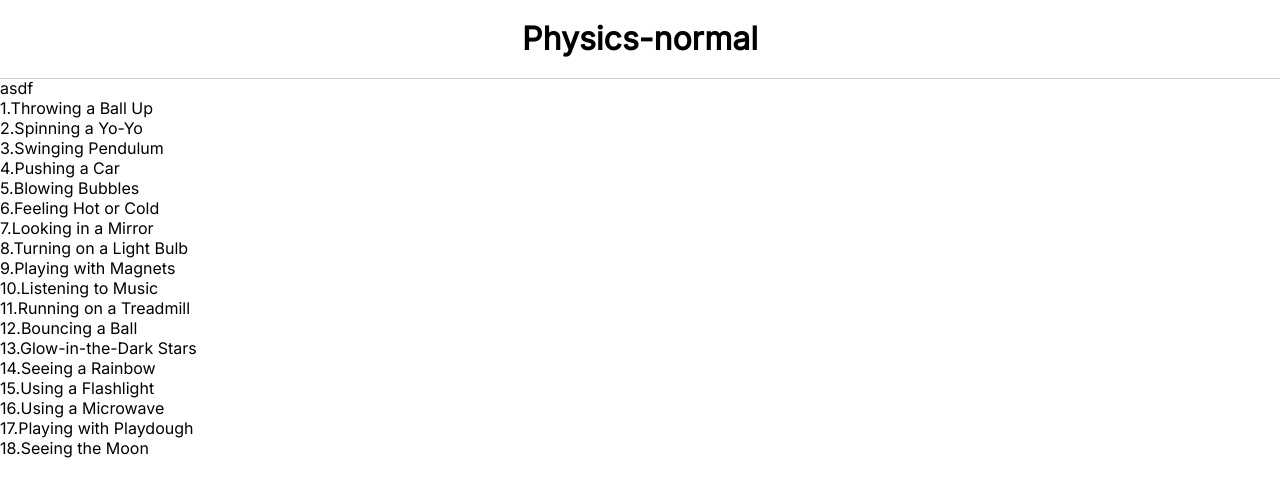
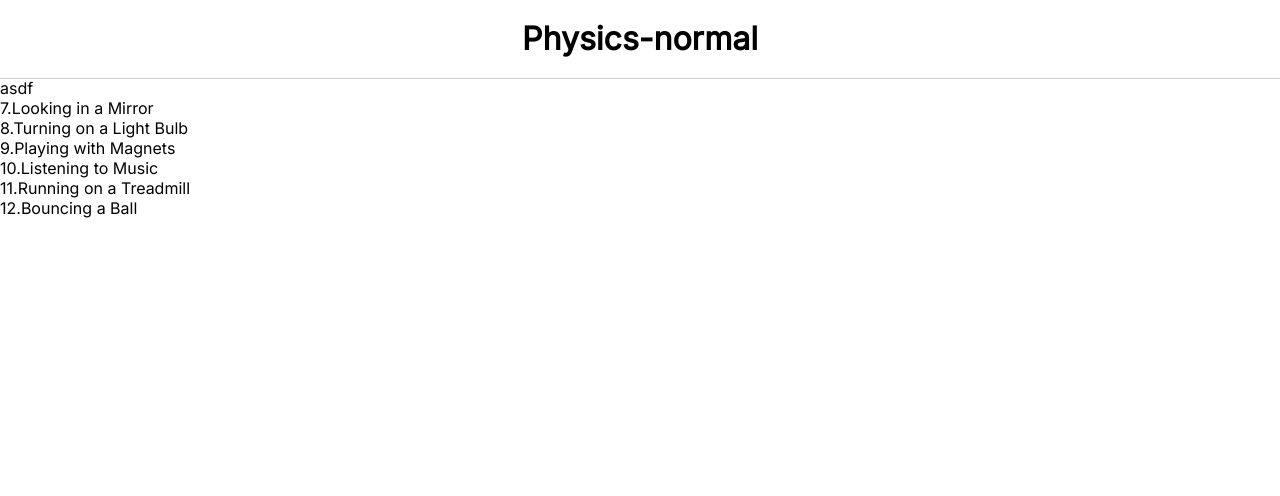
Before and after one commit to BadangGit/PPT-Project, a Vue app in the folder normal/: page / in a window 1280 px wide. Shown: the top 496 px of the page. Built offline with nearby package versions, Linux system fonts and the light colour scheme.

Commit message:
make classification card system
card item classificate to nowPageNum

```diff
--- a/normal/src/components/cards/itemCard.vue
+++ b/normal/src/components/cards/itemCard.vue
@@ -9,5 +9,7 @@ const props = defineProps({
 </script>
 
 <template>
-  <div>{{ props.simulCategory.cardNum + "." + props.simulCategory.name }}</div>
+  <div>
+    {{ props.simulCategory.cardNum + 1 + "." + props.simulCategory.name }}
+  </div>
 </template>
--- a/normal/src/views/mainPage.vue
+++ b/normal/src/views/mainPage.vue
@@ -9,32 +9,39 @@ type Categories = {
 };
 
 const simulCategories: Array<Categories> = [
-  { name: "Throwing a Ball Up", cardNum: 1 },
-  { name: "Spinning a Yo-Yo", cardNum: 2 },
-  { name: "Swinging Pendulum", cardNum: 3 },
-  { name: "Pushing a Car", cardNum: 4 },
-  { name: "Blowing Bubbles", cardNum: 5 },
-  { name: "Feeling Hot or Cold", cardNum: 6 },
-  { name: "Looking in a Mirror", cardNum: 7 },
-  { name: "Turning on a Light Bulb", cardNum: 8 },
-  { name: "Playing with Magnets", cardNum: 9 },
-  { name: "Listening to Music", cardNum: 10 },
-  { name: "Running on a Treadmill", cardNum: 11 },
-  { name: "Bouncing a Ball", cardNum: 12 },
-  { name: "Glow-in-the-Dark Stars", cardNum: 13 },
-  { name: "Seeing a Rainbow", cardNum: 14 },
-  { name: "Using a Flashlight", cardNum: 15 },
-  { name: "Using a Microwave", cardNum: 16 },
-  { name: "Playing with Playdough", cardNum: 17 },
-  { name: "Seeing the Moon", cardNum: 18 },
+  { name: "Throwing a Ball Up", cardNum: 0 },
+  { name: "Spinning a Yo-Yo", cardNum: 1 },
+  { name: "Swinging Pendulum", cardNum: 2 },
+  { name: "Pushing a Car", cardNum: 3 },
+  { name: "Blowing Bubbles", cardNum: 4 },
+  { name: "Feeling Hot or Cold", cardNum: 5 },
+  { name: "Looking in a Mirror", cardNum: 6 },
+  { name: "Turning on a Light Bulb", cardNum: 7 },
+  { name: "Playing with Magnets", cardNum: 8 },
+  { name: "Listening to Music", cardNum: 9 },
+  { name: "Running on a Treadmill", cardNum: 10 },
+  { name: "Bouncing a Ball", cardNum: 11 },
+  { name: "Glow-in-the-Dark Stars", cardNum: 12 },
+  { name: "Seeing a Rainbow", cardNum: 13 },
+  { name: "Using a Flashlight", cardNum: 14 },
+  { name: "Using a Microwave", cardNum: 15 },
+  { name: "Playing with Playdough", cardNum: 16 },
+  { name: "Seeing the Moon", cardNum: 17 },
 ];
+
+let nowPageSimulCategories: Array<Categories> = [];
+let nowPageNum: number = 2;
+
+for (let i = nowPageNum * 6 - 6; i < nowPageNum * 6; i++) {
+  nowPageSimulCategories.push(simulCategories[i]);
+}
 </script>
 
 <template>
   <div>asdf</div>
 
   <ItemCard
-    v-for="simulCategory in simulCategories"
+    v-for="simulCategory in nowPageSimulCategories"
     :key="simulCategory.name"
     :simul-category="simulCategory"
   ></ItemCard>
```
